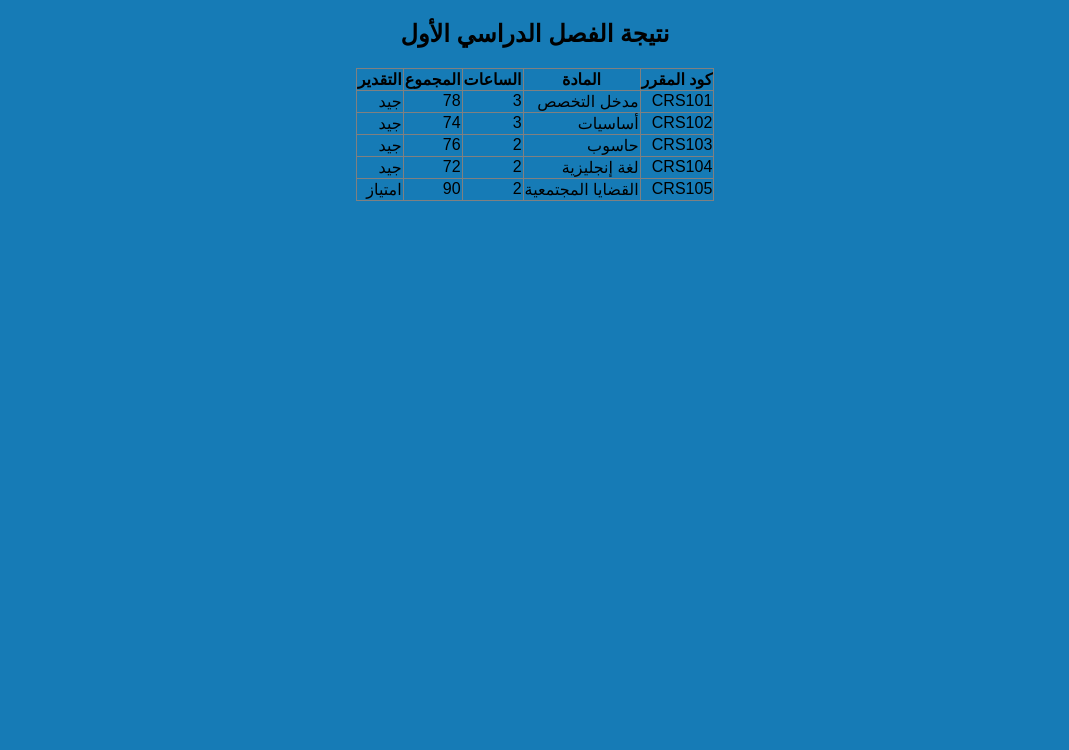
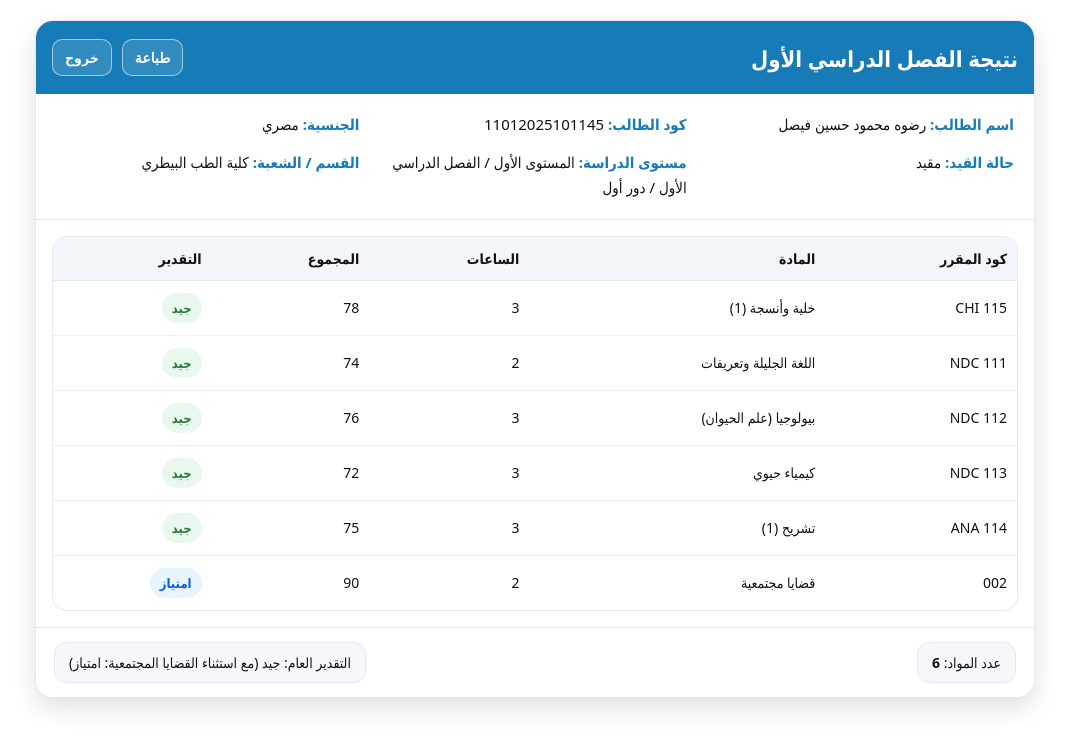
Before and after one commit to ahmedopo9778jsns/Faculty-of-Veterinary-Medicine-Cairo-University, a plain HTML site: page page2.html in a window 1280 px wide. Shown: the whole page, without its empty margins (105-1174 px from the left). Drawn offline with Linux system fonts and the light colour scheme.

Commit message:
Update page2.html

```diff
--- a/page2.html
+++ b/page2.html
@@ -4,19 +4,253 @@
   <meta charset="utf-8" />
   <meta name="viewport" content="width=device-width, initial-scale=1" />
   <title>نتيجة الفصل الدراسي الأول</title>
-  <link rel="stylesheet" href="style.css" />
+
+  <style>
+    body{
+      margin:0;
+      font-family: system-ui, -apple-system, "Segoe UI", Tahoma, Arial, sans-serif;
+      background:#ffffff;
+      color:#111;
+    }
+
+    .resultWrap{
+      width:min(1000px, 95vw);
+      margin:20px auto;
+    }
+
+    .resultCard{
+      background:#ffffff;
+      border-radius:18px;
+      box-shadow:0 10px 25px rgba(0,0,0,.12);
+      overflow:hidden;
+      border:1px solid #e7e7ee;
+    }
+
+    .resultHeader{
+      background:#167bb6;
+      color:#fff;
+      padding:18px 16px;
+      display:flex;
+      align-items:center;
+      justify-content:space-between;
+      gap:10px;
+    }
+
+    .resultHeader h2{
+      margin:0;
+      font-size:22px;
+      font-weight:900;
+    }
+
+    .actions{
+      display:flex;
+      gap:10px;
+    }
+
+    .btnSmall{
+      border:1px solid rgba(255,255,255,.55);
+      background:rgba(255,255,255,.12);
+      color:#fff;
+      border-radius:10px;
+      padding:8px 12px;
+      cursor:pointer;
+      font-weight:800;
+      text-decoration:none;
+      font-size:14px;
+    }
+
+    /* ===== بيانات الطالب ===== */
+    .studentInfo{
+      padding:18px 20px;
+      background:#ffffff;
+      border-bottom:1px solid #e7e7ee;
+    }
+
+    .infoGrid{
+      display:grid;
+      grid-template-columns: repeat(auto-fit, minmax(300px, 1fr));
+      gap:12px 24px;
+    }
+
+    .infoItem{
+      font-size:15px;
+      line-height:1.7;
+    }
+
+    .infoItem span{
+      font-weight:800;
+      color:#167bb6;
+    }
+
+    /* ===== الجدول ===== */
+    .tableWrap{
+      padding:16px;
+      background:#ffffff;
+    }
+
+    table{
+      width:100%;
+      border-collapse:separate;
+      border-spacing:0;
+      border:1px solid #e7e7ee;
+      border-radius:14px;
+      overflow:hidden;
+      background:#ffffff;
+    }
+
+    thead th{
+      background:#f2f6fb;
+      padding:12px 10px;
+      font-size:14px;
+      text-align:right;
+      border-bottom:1px solid #e7e7ee;
+      white-space:nowrap;
+    }
+
+    tbody td{
+      padding:12px 10px;
+      border-bottom:1px solid #eee;
+      font-size:14px;
+    }
+
+    tbody tr:last-child td{ border-bottom:none; }
+
+    .grade-good{
+      display:inline-block;
+      padding:6px 10px;
+      border-radius:999px;
+      background:#e9f7ef;
+      color:#1e7e34;
+      font-weight:900;
+      font-size:13px;
+    }
+
+    .grade-exc{
+      display:inline-block;
+      padding:6px 10px;
+      border-radius:999px;
+      background:#e6f4ff;
+      color:#0b5ed7;
+      font-weight:900;
+      font-size:13px;
+    }
+
+    .sumBox{
+      display:flex;
+      justify-content:space-between;
+      gap:10px;
+      padding:14px 18px;
+      flex-wrap:wrap;
+      background:#ffffff;
+      border-top:1px solid #e7e7ee;
+    }
+
+    .pill{
+      background:#f6f7fb;
+      border:1px solid #e7e7ee;
+      padding:10px 14px;
+      border-radius:12px;
+      font-size:14px;
+    }
+
+    @media (max-width:640px){
+      .resultHeader{flex-direction:column; align-items:flex-start}
+      .actions{width:100%; justify-content:flex-end}
+    }
+  </style>
 </head>
+
 <body>
-  <h2 style="text-align:center">نتيجة الفصل الدراسي الأول</h2>
-  <table border="1" style="margin:auto;border-collapse:collapse">
-    <tr>
-      <th>كود المقرر</th><th>المادة</th><th>الساعات</th><th>المجموع</th><th>التقدير</th>
-    </tr>
-    <tr><td>CRS101</td><td>مدخل التخصص</td><td>3</td><td>78</td><td>جيد</td></tr>
-    <tr><td>CRS102</td><td>أساسيات</td><td>3</td><td>74</td><td>جيد</td></tr>
-    <tr><td>CRS103</td><td>حاسوب</td><td>2</td><td>76</td><td>جيد</td></tr>
-    <tr><td>CRS104</td><td>لغة إنجليزية</td><td>2</td><td>72</td><td>جيد</td></tr>
-    <tr><td>CRS105</td><td>القضايا المجتمعية</td><td>2</td><td>90</td><td>امتياز</td></tr>
-  </table>
+  <div class="resultWrap">
+    <div class="resultCard">
+
+      <!-- العنوان -->
+      <div class="resultHeader">
+        <h2>نتيجة الفصل الدراسي الأول</h2>
+        <div class="actions">
+          <button class="btnSmall" onclick="window.print()">طباعة</button>
+          <a class="btnSmall" href="index.html">خروج</a>
+        </div>
+      </div>
+
+      <!-- بيانات الطالب -->
+      <div class="studentInfo">
+        <div class="infoGrid">
+          <div class="infoItem"><span>اسم الطالب:</span> رضوه محمود حسين فيصل</div>
+          <div class="infoItem"><span>كود الطالب:</span> 11012025101145</div>
+          <div class="infoItem"><span>الجنسية:</span> مصري</div>
+          <div class="infoItem"><span>حالة القيد:</span> مقيد</div>
+          <div class="infoItem"><span>مستوى الدراسة:</span> المستوى الأول / الفصل الدراسي الأول / دور أول</div>
+          <div class="infoItem"><span>القسم / الشعبة:</span> كلية الطب البيطري</div>
+        </div>
+      </div>
+
+      <!-- جدول النتائج -->
+      <div class="tableWrap">
+        <table>
+          <thead>
+            <tr>
+              <th>كود المقرر</th>
+              <th>المادة</th>
+              <th>الساعات</th>
+              <th>المجموع</th>
+              <th>التقدير</th>
+            </tr>
+          </thead>
+
+          <tbody>
+            <tr>
+              <td>CHI 115</td>
+              <td>خلية وأنسجة (1)</td>
+              <td>3</td>
+              <td>78</td>
+              <td><span class="grade-good">جيد</span></td>
+            </tr>
+            <tr>
+              <td>NDC 111</td>
+              <td>اللغة الجليلة وتعريفات</td>
+              <td>2</td>
+              <td>74</td>
+              <td><span class="grade-good">جيد</span></td>
+            </tr>
+            <tr>
+              <td>NDC 112</td>
+              <td>بيولوجيا (علم الحيوان)</td>
+              <td>3</td>
+              <td>76</td>
+              <td><span class="grade-good">جيد</span></td>
+            </tr>
+            <tr>
+              <td>NDC 113</td>
+              <td>كيمياء حيوي</td>
+              <td>3</td>
+              <td>72</td>
+              <td><span class="grade-good">جيد</span></td>
+            </tr>
+            <tr>
+              <td>ANA 114</td>
+              <td>تشريح (1)</td>
+              <td>3</td>
+              <td>75</td>
+              <td><span class="grade-good">جيد</span></td>
+            </tr>
+            <tr>
+              <td>002</td>
+              <td>قضايا مجتمعية</td>
+              <td>2</td>
+              <td>90</td>
+              <td><span class="grade-exc">امتياز</span></td>
+            </tr>
+          </tbody>
+        </table>
+      </div>
+
+      <div class="sumBox">
+        <div class="pill">عدد المواد: <b>6</b></div>
+        <div class="pill">التقدير العام: جيد (مع استثناء القضايا المجتمعية: امتياز)</div>
+      </div>
+
+    </div>
+  </div>
 </body>
-</html>
+  </html>
```
